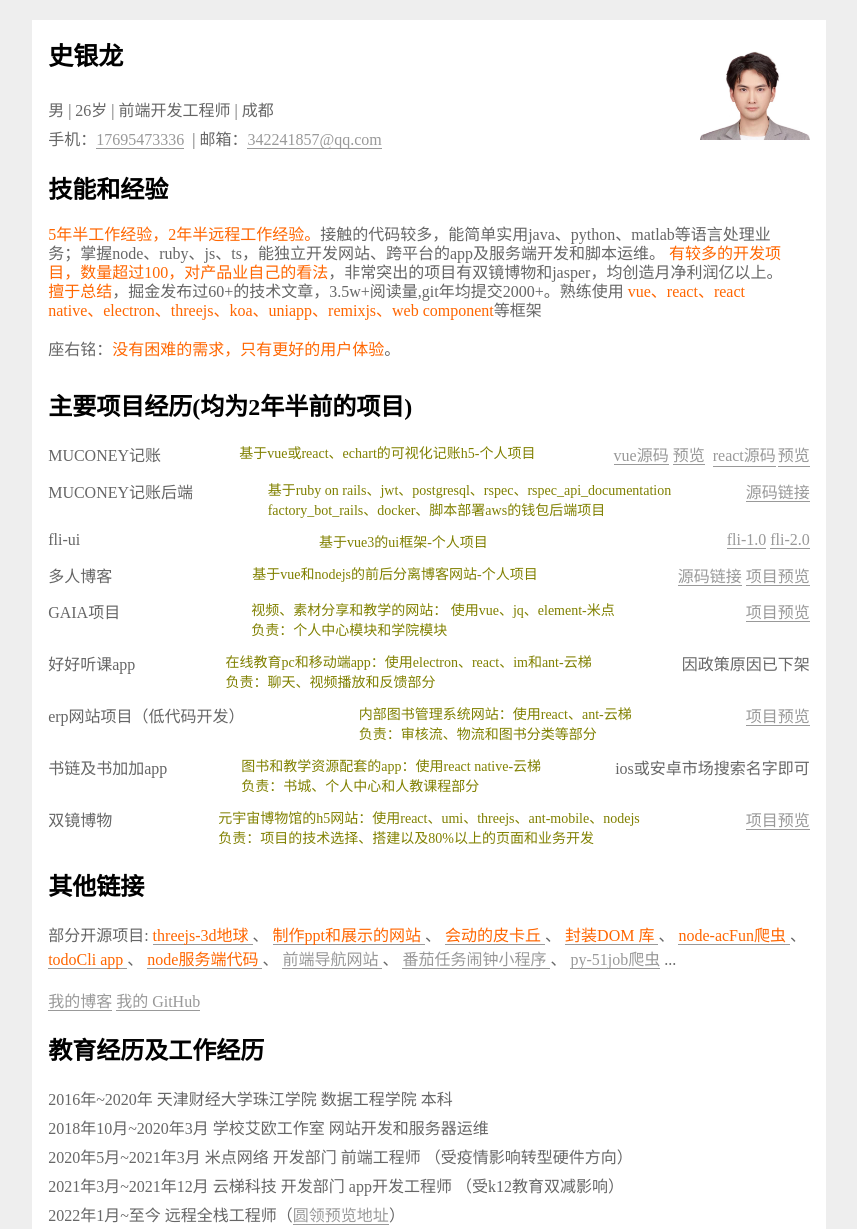
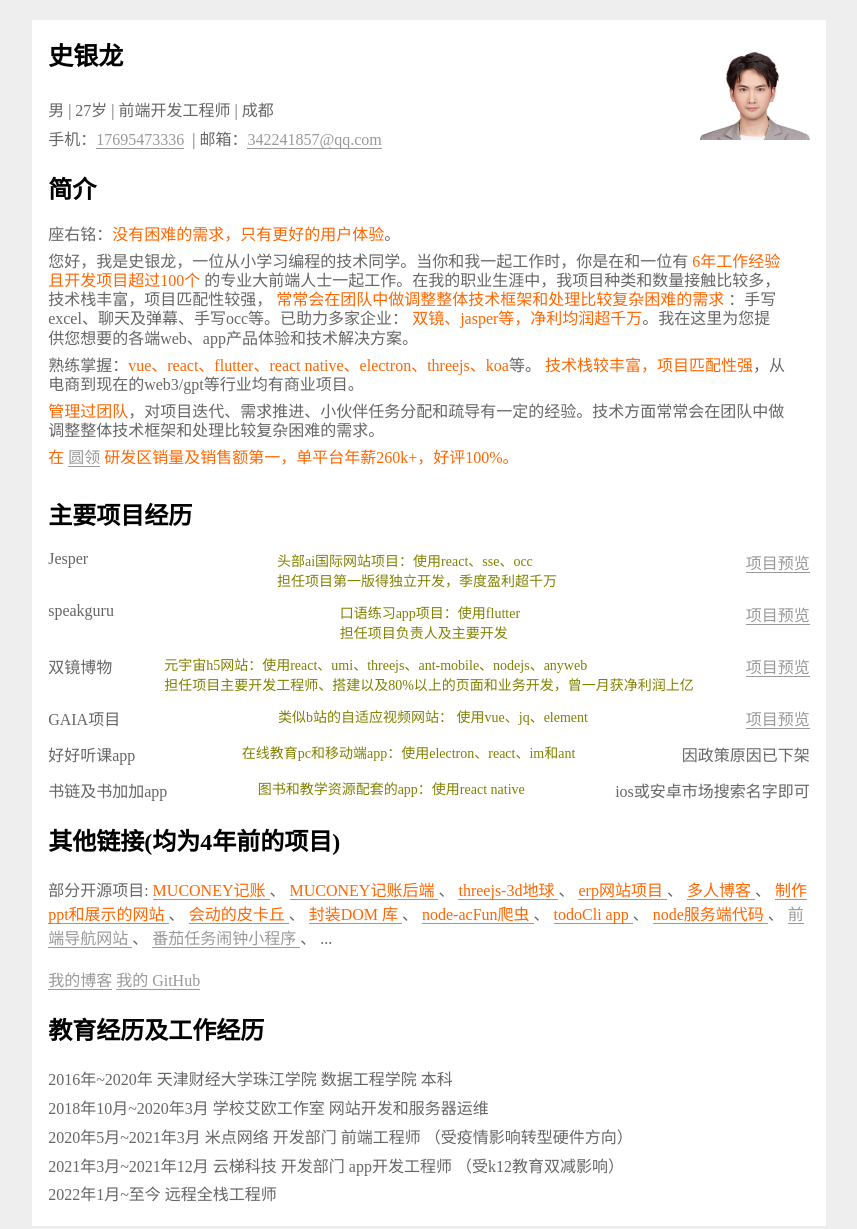
Before and after one commit to yinlong22/CV_2, a website: page src/index.html in a window 1280 px wide. Shown: the top 1229 px of the page, without its empty margins (211-1068 px from the left). Drawn offline with Linux system fonts and the light colour scheme.

Commit message:
更改简历

```diff
--- a/src/index.html
+++ b/src/index.html
@@ -269,109 +269,104 @@
         <h1>史银龙</h1>
         <img src="images/img.png" alt="" width="110px">
         <p>
-            男 | 26岁 | 前端开发工程师 | 成都
+            男 | 27岁 | 前端开发工程师 | 成都
         </p>
         <p>
             手机：<a href="tel:17695473336">17695473336</a> &nbsp;| 邮箱：<a
-            href="mailto:342241857@qq.com">342241857@qq.com</a>
+                href="mailto:342241857@qq.com">342241857@qq.com</a>
         </p>
     </section>
     <section class="skills">
-        <div></div>
-        <h2>技能和经验</h2>
+        <h2>简介</h2>
         <div class="wrapper">
             <ul>
                 <li>
-                    <strong>5年半工作经验，2年半远程工作经验。</strong>接触的代码较多，能简单实用java、python、matlab等语言处理业务；掌握node、ruby、js、ts，能独立开发网站、跨平台的app及服务端开发和脚本运维。
-                    <strong>有较多的开发项目，数量超过100，对产品业自己的看法</strong>，非常突出的项目有双镜博物和jasper，均创造月净利润亿以上。<strong>擅于总结</strong>，掘金发布过60+的技术文章，3.5w+阅读量,git年均提交2000+。熟练使用
-                    <strong>vue、react、react native、electron、threejs、koa、uniapp、remixjs、web component</strong>等框架
-                    <br/>
-                    <br/>
                     座右铭：<strong>没有困难的需求，只有更好的用户体验</strong>。
+                </li>
+                <li>
+                    您好，我是史银龙，一位从小学习编程的技术同学。当你和我一起工作时，你是在和一位有
+                    <strong>6年工作经验且开发项目超过100个</strong>
+                    的专业大前端人士一起工作。在我的职业生涯中，我项目种类和数量接触比较多，技术栈丰富，项目匹配性较强，
+                    <strong>常常会在团队中做调整整体技术框架和处理比较复杂困难的需求</strong>
+                    ：手写excel、聊天及弹幕、手写occ等。已助力多家企业：
+                    <strong>双镜、jasper等，净利均润超千万</strong>。我在这里为您提供您想要的各端web、app产品体验和技术解决方案。
+                <li>
+                    熟练掌握：<strong>vue、react、flutter、react native、electron、threejs、koa</strong>等。
+                    <strong>技术栈较丰富，项目匹配性强</strong>，从电商到现在的web3/gpt等行业均有商业项目。
+                </li>
+                <li>
+                    <strong>管理过团队</strong>，对项目迭代、需求推进、小伙伴任务分配和疏导有一定的经验。技术方面常常会在团队中做调整整体技术框架和处理比较复杂困难的需求。
+                </li>
+                <li>
+                    <strong>在
+                        <a href="https://www.yuanling.com/renwu/detail?id=30356486556809216&spm=1.2.47.29&scm=">圆领</a>
+                        研发区销量及销售额第一，单平台年薪260k+，好评100%。</strong>
                 </li>
             </ul>
         </div>
     </section>
     <section class="jobs">
-        <h2>主要项目经历(均为2年半前的项目)</h2>
+        <h2>主要项目经历</h2>
         <ul>
             <li class="page2">
-                <header>MUCONEY记账<span style="font-size: 14px;color: olive">基于vue或react、echart的可视化记账h5-个人项目</span>
+                <header>Jesper<span style="font-size: 14px;color: olive">头部ai国际网站项目：使用react、sse、occ
+                <br/>担任项目第一版得独立开发，季度盈利超千万</span>
                     <span style="font-size: 16px">
-                        <a href="https://github.com/yinlong22/muconey-1">vue源码</a>
-                        <a href="https://yinlong22.github.io/muconey-1-website/" style="margin-right: 8px">预览</a></span>
-                    <a href="https://gitee.com/Ylong22/mucney/tree/master/" style="margin-right: 2px">react源码</a>
-                    <a href="https://ylong22.gitee.io/mucney/index.html#/money">预览</a>
+                          <a href="https://www.jasper.ai/free-trial?_from=ads&fp_sid=1-g-CjwKCAiA-bmsBhAGEiwAoaQNmq6czkkF8w_KdHov1LC5uCMw2qLN2QASGc5jLRbiyi-B1WX0mQNiQhoCN_IQAvD_BwE&gad_source=1">项目预览</a>
+                    </span>
                 </header>
             </li>
             <li class="page2">
-                <header>MUCONEY记账后端<span style="font-size: 14px;color: olive">基于ruby on rails、jwt、postgresql、rspec、rspec_api_documentation<br/>
-                factory_bot_rails、docker、脚本部署aws的钱包后端项目</span>
+                <header>speakguru<span style="font-size: 14px;color: olive">口语练习app项目：使用flutter
+                <br/>担任项目负责人及主要开发</span>
                     <span style="font-size: 16px">
-                       <a href="https://github.com/yinlong22/mangosteen-ruby">源码链接</a></span>
+                          <a href="https://speakguru.huoideas.com/#/">项目预览</a>
+                    </span>
                 </header>
             </li>
             <li class="page2">
-                <header>fli-ui<span style="font-size: 14px;color: olive">基于vue3的ui框架-个人项目</span>
+                <header>双镜博物<span style="font-size: 14px;color: olive">元宇宙h5网站：使用react、umi、threejs、ant-mobile、nodejs、anyweb
+                <br/>担任项目主要开发工程师、搭建以及80%以上的页面和业务开发，曾一月获净利润上亿</span>
                     <span style="font-size: 16px">
-                       <a href="https://yinlong22.github.io/flight-UI/">fli-1.0</a>
-                       <a href="https://ylong22.gitee.io/avue-plugin/#/">fli-2.0</a></span>
+                          <a href="https://2m.shuangjing.club">项目预览</a>
+                    </span>
                 </header>
             </li>
             <li class="page2">
-                <header>多人博客<span style="font-size: 14px;color: olive">基于vue和nodejs的前后分离博客网站-个人项目</span>
-                    <span style="font-size: 16px">
-                        <a href="https://github.com/yinlong22/vue-blog">源码链接</a>
-                        <a href="https://yinlong22.github.io/vue-blog/index#/">项目预览</a></span>
-                </header>
-            </li>
-            <li class="page2">
-                <header>GAIA项目<span style="font-size: 14px;color: olive">视频、素材分享和教学的网站： 使用vue、jq、element-米点
-                    <br/>负责：个人中心模块和学院模块
+                <header>GAIA项目<span style="font-size: 14px;color: olive">类似b站的自适应视频网站： 使用vue、jq、element
                 </span>
                     <span style="font-size: 16px">
                        <a href="https://gaiamount.com/">项目预览</a></span>
                 </header>
             </li>
             <li class="page2">
-                <header>好好听课app<span style="font-size: 14px;color: olive">在线教育pc和移动端app：使用electron、react、im和ant-云梯
-                 <br/>负责：聊天、视频播放和反馈部分</span>
+                <header>好好听课app<span style="font-size: 14px;color: olive">在线教育pc和移动端app：使用electron、react、im和ant
+                 </span>
                     <span style="font-size: 16px">
                         <span>因政策原因已下架</span>
                     </span>
                 </header>
             </li>
             <li class="page2">
-                <header>erp网站项目（低代码开发）<span style="font-size: 14px;color: olive">内部图书管理系统网站：使用react、ant-云梯
-                <br/>负责：审核流、物流和图书分类等部分</span>
-                    <span style="font-size: 16px">
-                          <a href="https://www.shuliantong.cn/webappv2/supplyChainSystem/index.htm">项目预览</a>
-                    </span>
-                </header>
-            </li>
-            <li class="page2">
-                <header>书链及书加加app<span style="font-size: 14px;color: olive">图书和教学资源配套的app：使用react native-云梯
-                <br/>负责：书城、个人中心和人教课程部分</span>
+                <header>书链及书加加app<span style="font-size: 14px;color: olive">图书和教学资源配套的app：使用react native
+                </span>
                     <span style="font-size: 16px">
                         <span>ios或安卓市场搜索名字即可</span>
-                    </span>
-                </header>
-            </li>
-            <li class="page2">
-                <header>双镜博物<span style="font-size: 14px;color: olive">元宇宙博物馆的h5网站：使用react、umi、threejs、ant-mobile、nodejs
-                <br/>负责：项目的技术选择、搭建以及80%以上的页面和业务开发</span>
-                    <span style="font-size: 16px">
-                          <a href="https://2m.shuangjing.club">项目预览</a>
                     </span>
                 </header>
             </li>
         </ul>
     </section>
     <section class="others">
-        <h2>其他链接</h2>
+        <h2>其他链接(均为4年前的项目)</h2>
         <ul>
             <li>部分开源项目:
+                <a href="https://yinlong22.github.io/muconey-1-website/"> <strong>MUCONEY记账</strong> </a> 、
+                <a href="https://github.com/yinlong22/mangosteen-ruby"> <strong>MUCONEY记账后端</strong> </a> 、
                 <a href="https://github.com/yinlong22/react-threeDemo"> <strong>threejs-3d地球</strong> </a> 、
+                <a href="https://www.shuliantong.cn/webappv2/supplyChainSystem/index.html"> <strong>erp网站项目</strong>
+                </a> 、
+                <a href=https://yinlong22.github.io/vue-blog/index#/"> <strong>多人博客</strong> </a> 、
                 <a href="https://yinlong22.github.io/oneSlide/#/"> <strong>制作ppt和展示的网站</strong> </a> 、
                 <a href="https://yinlong22.github.io/pikachu2/Pikachu.html"> <strong>会动的皮卡丘</strong> </a> 、
                 <a href="https://github.com/yinlong22/dom-fengzhuang"> <strong>封装DOM 库</strong> </a> 、
@@ -380,7 +375,7 @@
                 <a href="https://github.com/yinlong22/node-text"> <strong>node服务端代码</strong> </a> 、
                 <a href="https://yinlong22.github.io/web_nav-2/src/index.html">前端导航网站 </a> 、
                 <a href="https://github.com/yinlong22/tomato_mini_program">番茄任务闹钟小程序 </a> 、
-                <a href=https://github.com/yinlong22/python_web-26">py-51job爬虫</a> ...
+                ...
             </li>
             <br/>
             <li>
@@ -409,7 +404,7 @@
         </p>
         <p>
             <span><time>2022年1月</time>~<time>至今</time></span>
-            远程全栈工程师（<a href="https://www.yuanling.com/renwu/detail?id=30356486556809216&spm=1.2.47.29&scm=">圆领预览地址</a>）
+            远程全栈工程师
         </p>
     </section>
 </article>
```
